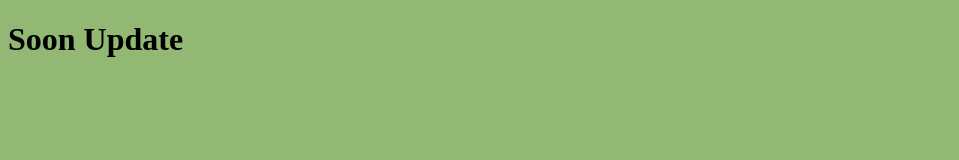
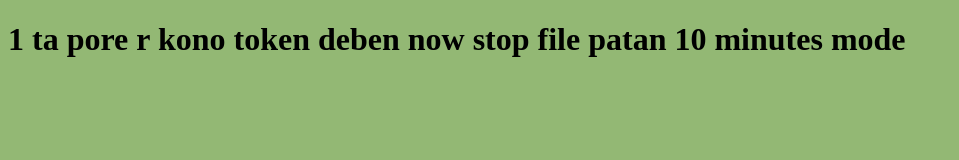
Before and after one commit to tindjoin/tindjoin.github.io, a plain HTML site: page index.html in a window 1280 px wide. Shown: the whole page, without its empty margins (0-959 px from the left). Drawn offline with Linux system fonts and the light colour scheme.

Commit message:
Update index.html

```diff
--- a/index.html
+++ b/index.html
@@ -11,7 +11,7 @@ body {
 </head>
 <body>
 
-<h1> Soon Update  </h1>
+<h1> 1 ta pore r kono token deben  now stop file patan 10 minutes mode  </h1>
 <br>
 
 </body>
```
